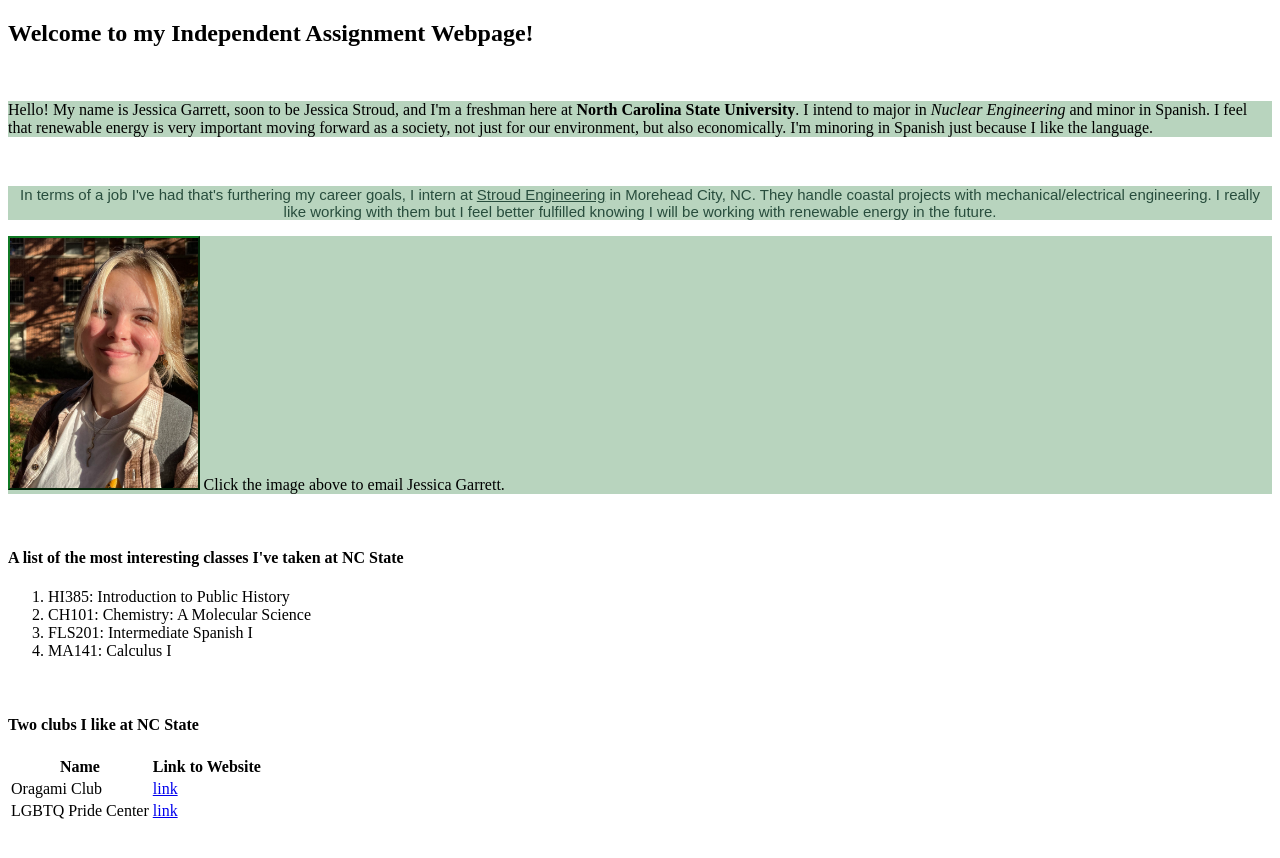
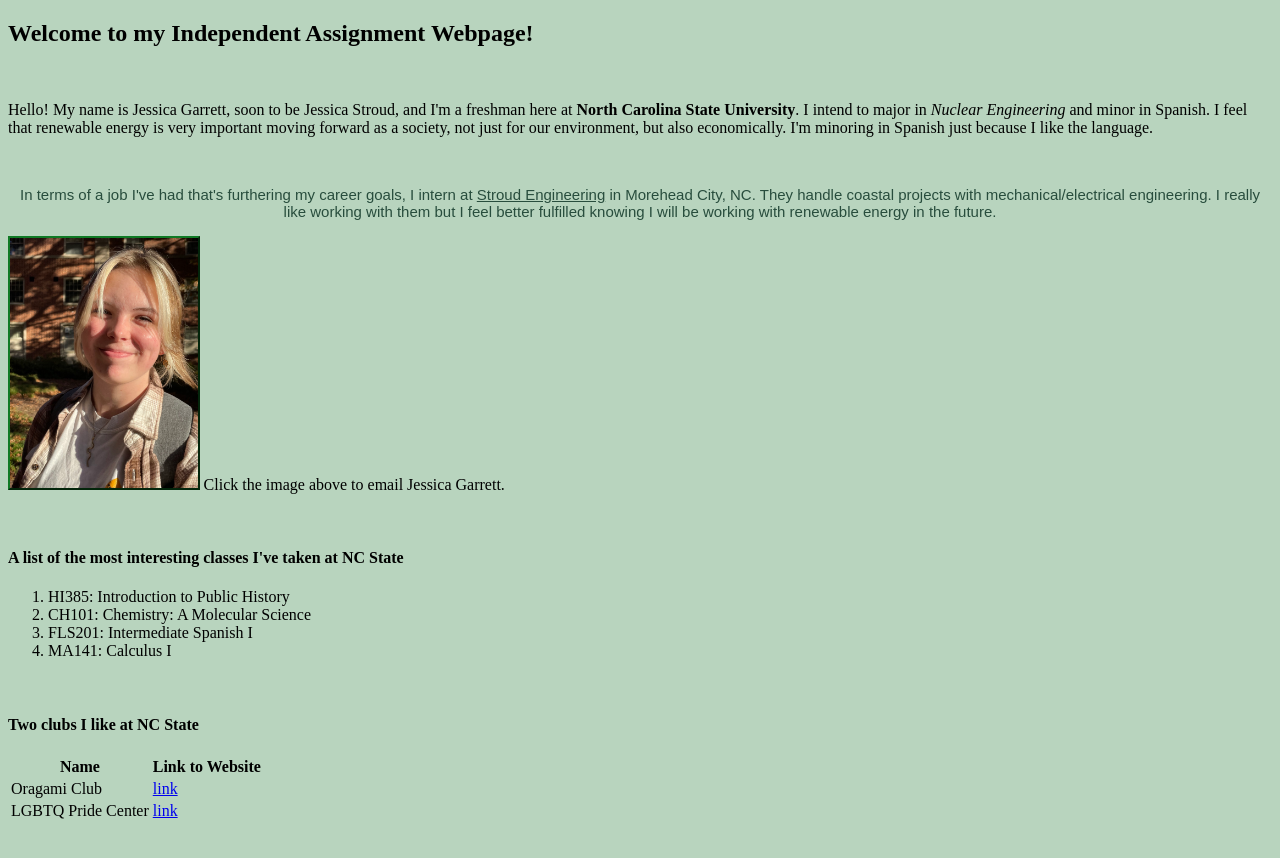
Before and after one commit to CircleKWB/webpages, a plain HTML site: page index.html in a window 1280 px wide. Drawn offline with Linux system fonts and the light colour scheme.

Commit message:
Update index.html

```diff
--- a/index.html
+++ b/index.html
@@ -13,7 +13,7 @@
         <title>IA About Jessica Garrett</title>
     </head>
 
-    <body>
+    <body style = "background-color: #b8d4be">
 
     <!-- 2 answered here and in the title tag above -->
     <h2>Welcome to my Independent Assignment Webpage!</h2>
```
